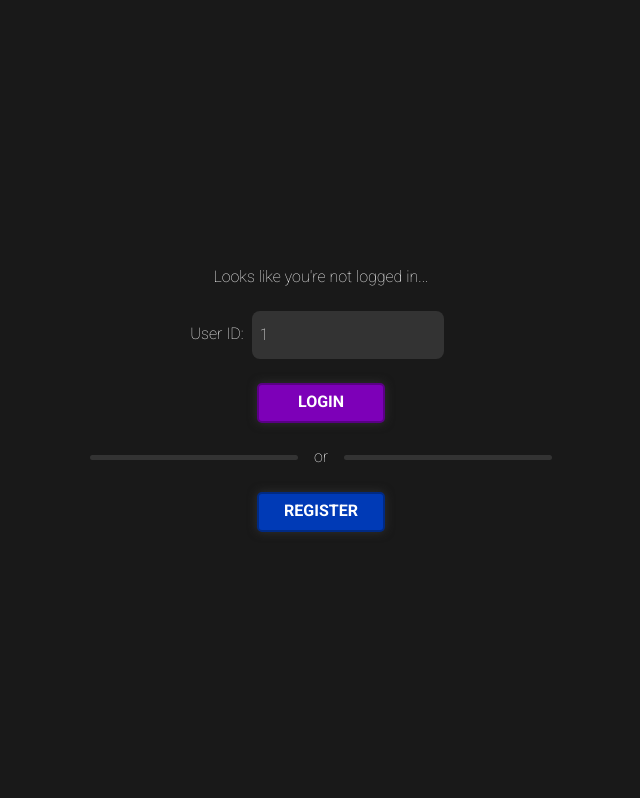
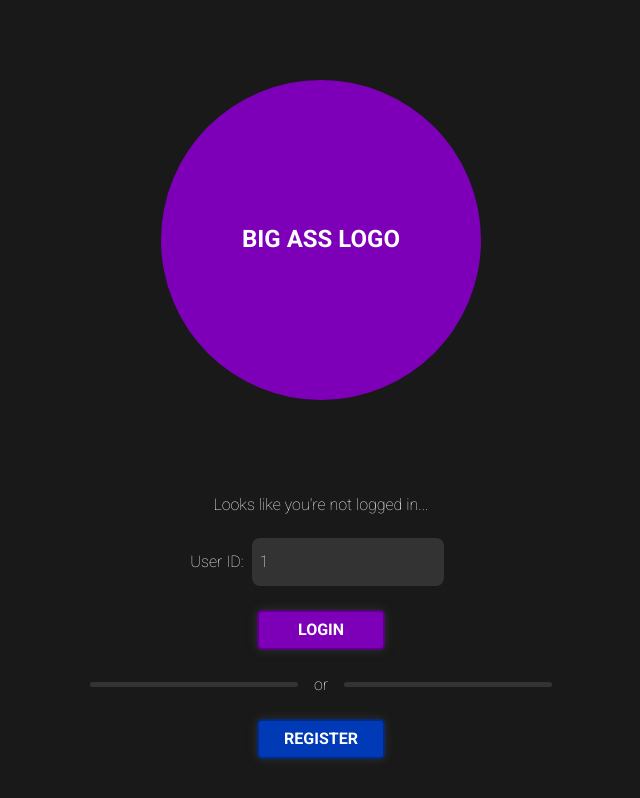
Before and after one commit to Vlad-Lab319/lhl-final, a React (Create React App) app in the folder client/: page / in a window 1280 px wide. Shown: the whole page, without its empty margins (319-959 px from the left). Built offline with nearby package versions, Linux system fonts and the light colour scheme; what javascript-time-ago would draw is missing.

Commit message:
Add logo placeholder to login screen

```diff
--- a/client/src/components/Login/index.jsx
+++ b/client/src/components/Login/index.jsx
@@ -14,6 +14,9 @@ const UserForm = (props) => {
 
   return (
     <div className="login-page">
+      <div className="login-logo">
+        <div className="logo-text">BIG ASS LOGO</div>
+      </div>
       {view ? (
         <Login
           loginUser={loginUser}
--- a/client/src/styles/Login.scss
+++ b/client/src/styles/Login.scss
@@ -3,11 +3,29 @@
   display: flex;
   flex-direction: column;
   align-items: center;
-  justify-content: center;
+  // justify-content: center;
   position: relative;
   width: 100%;
   height: 100%;
   background-color: $dark-background;
+
+  .login-logo {
+    background-color: $sig-color;
+    height: 20rem;
+    width: 20rem;
+    border-radius: 10rem;
+    margin: 5rem;
+  }
+
+  .logo-text {
+    position: relative;
+    text-align: center;
+    left: 50%;
+    top: 50%;
+    transform: translate(-50%, -50%);
+    font-weight: 700;
+    font-size: 1.5rem;
+  }
 
   .login {
     width: 75%;
```
